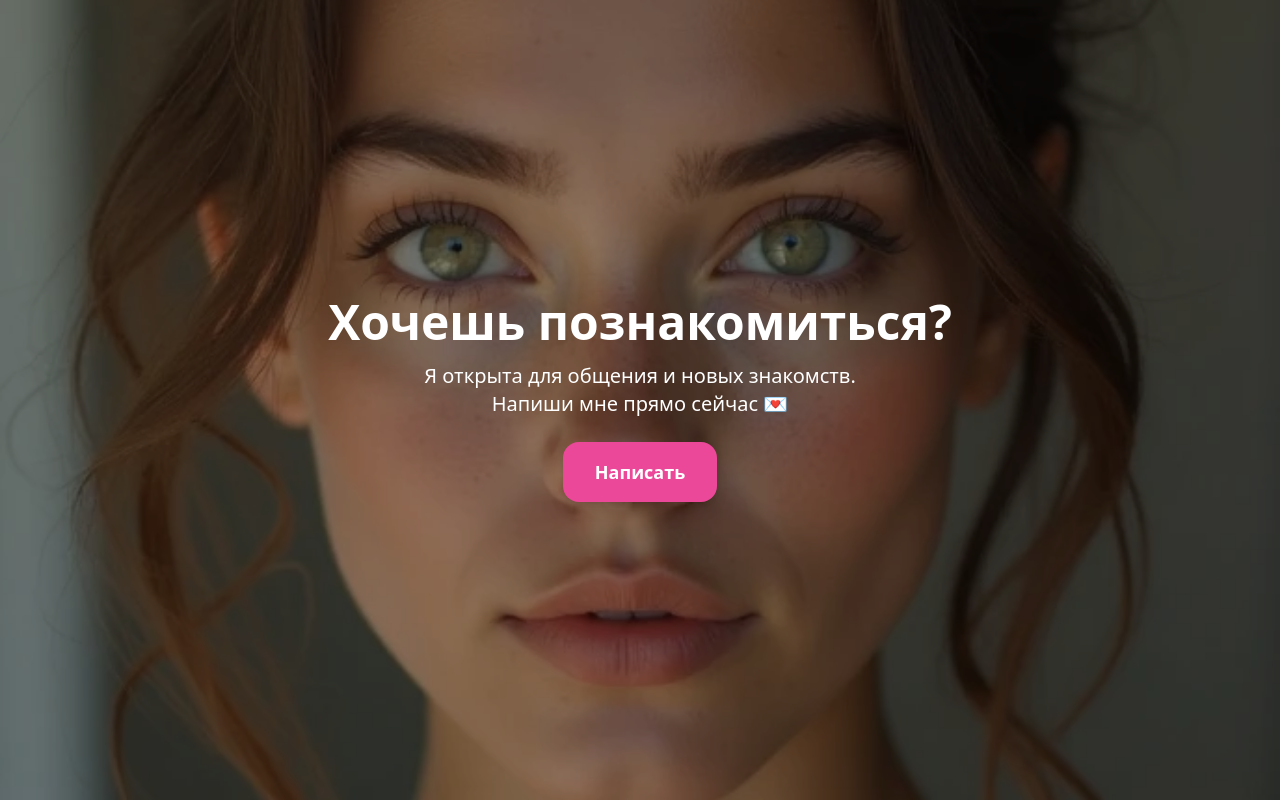
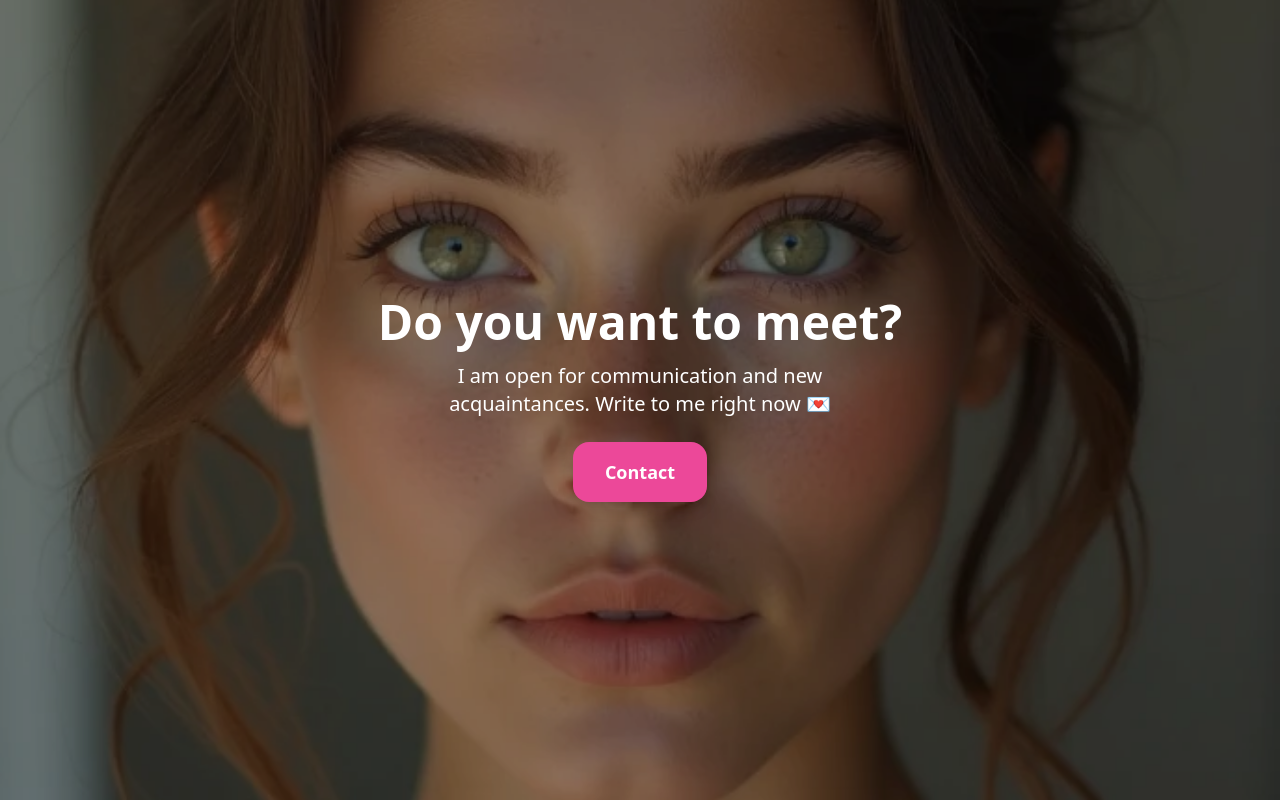
Before and after one commit to San4eS7182/dating-landing, a plain HTML site: page index.html in a window 1280 px wide. Drawn offline with nearby package versions, Linux system fonts and the light colour scheme.

Commit message:
Update index.html

```diff
--- a/index.html
+++ b/index.html
@@ -3,7 +3,7 @@
 <head>
   <meta charset="UTF-8">
   <meta name="viewport" content="width=device-width, initial-scale=1.0">
-  <title>Познакомимся?</title>
+  <title>Shall we meet?</title>
   <script src="https://cdn.tailwindcss.com"></script>
 </head>
 <body class="h-screen w-screen bg-gray-100 flex items-center justify-center">
@@ -17,10 +17,10 @@
 
     <!-- Контент -->
     <div class="relative z-10 flex flex-col items-center justify-center h-full px-6 text-center text-white">
-      <h1 class="text-3xl md:text-5xl font-bold mb-4">Хочешь познакомиться?</h1>
-      <p class="text-lg md:text-xl mb-6 max-w-md">Я открыта для общения и новых знакомств. Напиши мне прямо сейчас 💌</p>
+      <h1 class="text-3xl md:text-5xl font-bold mb-4">Do you want to meet?</h1>
+      <p class="text-lg md:text-xl mb-6 max-w-md">I am open for communication and new acquaintances. Write to me right now 💌</p>
       <a href="https://kfdpbra.true-dateromance.org/vv12l3m" class="bg-pink-500 hover:bg-pink-600 text-white font-semibold px-8 py-4 rounded-2xl shadow-lg text-lg transition">
-        Написать
+        Contact
       </a>
     </div>
   </div>
```
